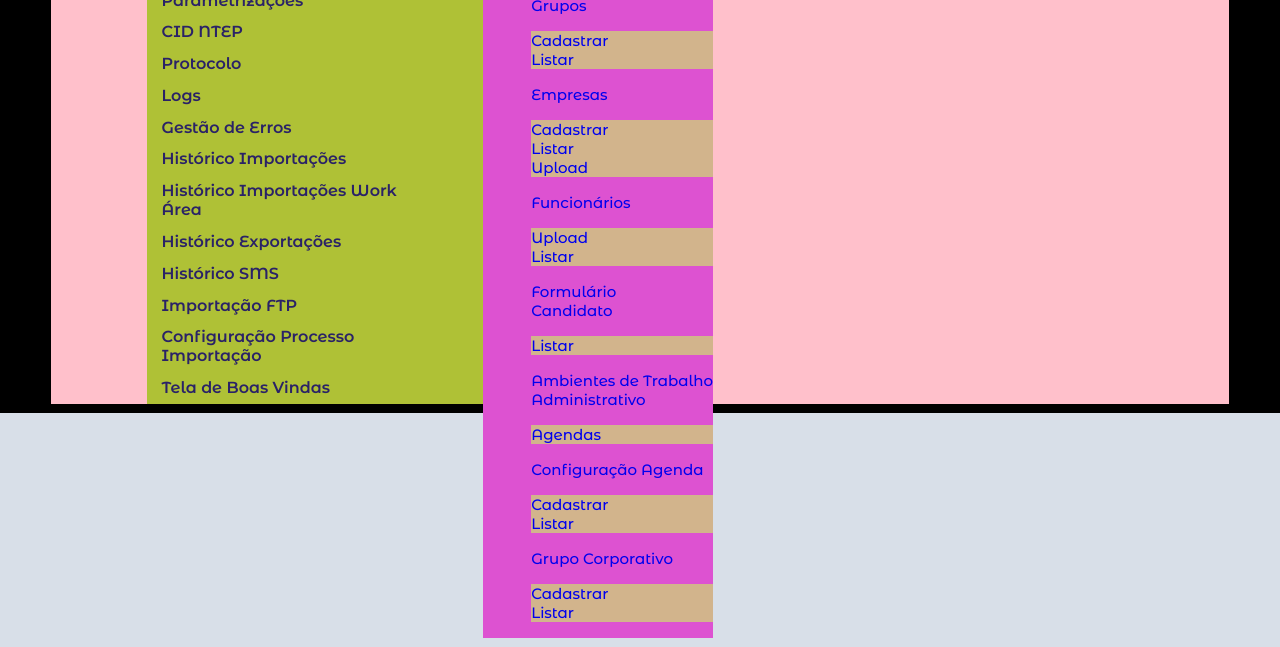
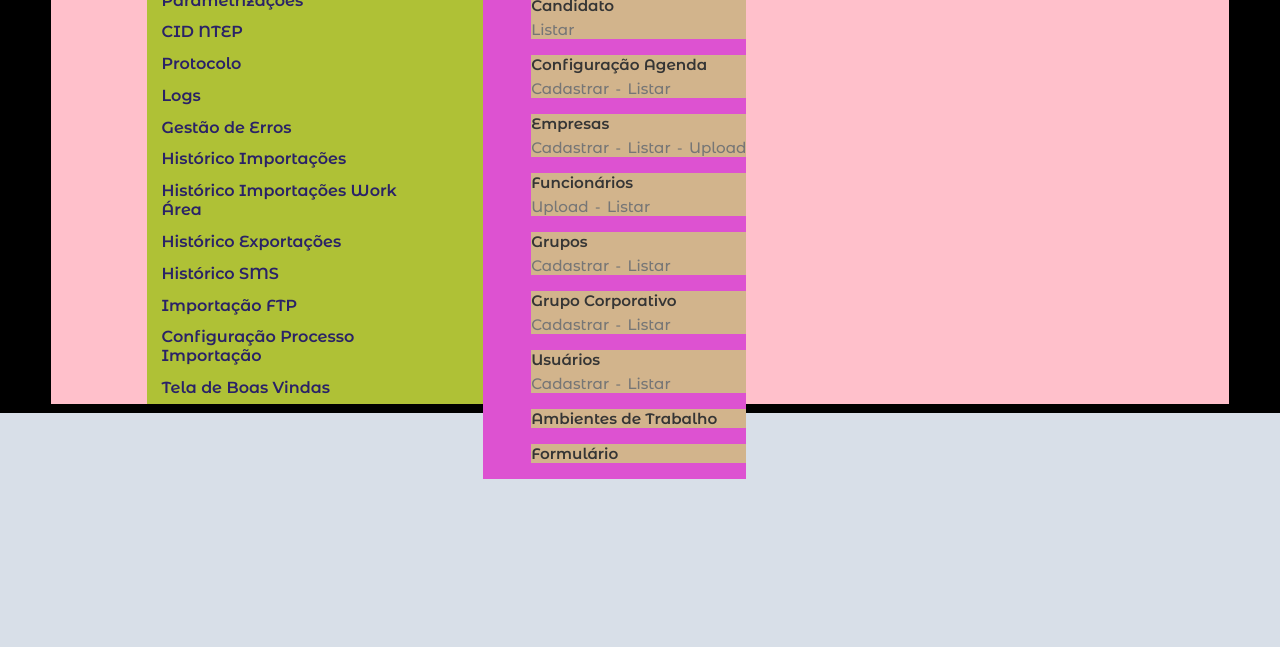
Before and after one commit to fernando-fernandes/faponline, a plain HTML site: page index.html in a window 1280 px wide. Shown: the part 153-800 px from the top of the page. Drawn offline with Linux system fonts and the light colour scheme.

Commit message:
cadastro do sistema

```diff
--- a/css/menu.scss
+++ b/css/menu.scss
@@ -186,20 +186,34 @@ body {
   margin: 1rem 0;
 
   h3 {
+    font-size: 0.95rem;
     color: v.$cinza-900;
     font-weight: 600;
+
+    a {
+      @extend h3;
+
+      &:hover {
+        text-decoration: underline;
+      }
+    }
   }
 
   p {
     display: flex;
     align-items: flex-end;
-    gap: 0.5rem;
-    margin-top: 0.3rem;
+    gap: 0.4rem;
+    margin-top: 5px;
     color: v.$cinza-700;
     font-weight: 500;
 
     a {
+      font-size: 0.95rem;
       color: inherit;
+
+      &:hover {
+        text-decoration: underline;
+      }
     }
   }
 }
--- a/index.html
+++ b/index.html
@@ -43,6 +43,135 @@
 
                     <!-- Subnível 2 -->
                     <ul class="submenu-2">
+
+                      <li id="item_administrativo" runat="server">
+                        <!-- <a href="javascript:void(0);">Administrativo</a> -->
+                        <div class="submenu-3">
+                          <h3>Administrativo</h3>
+                          <p>
+                            <a id="item_administrativo_agendas" runat="server" href="admin/administrativo/agenda">Agendas</a>
+                          </p>
+                          <!-- <li id="item_administrativo_agendas" runat="server">
+                            <a href="admin/administrativo/agenda">Agendas</a>
+                          </li> -->
+                        </div>
+                      </li>
+
+                      <li id="item_Candidato" runat="server">
+                        <!-- <a href="javascript:void(0);">Candidato</a> -->
+                        <div class="submenu-3">
+                          <h3>Candidato</h3>
+                          <p>
+                            <a id="item_candidato_listar" runat="server" href="admin/Candidato/Listar">Listar</a>
+                          </p>
+                          <!-- <li id="item_candidato_listar" runat="server">
+                            <a href="admin/Candidato/Listar">Listar</a>
+                          </li> -->
+                        </div>
+                      </li>
+
+                      <li id="item_disponibilidade_ambulatorio" runat="server">
+                        <!-- <a href="javascript:void(0);">Configuração Agenda</a> -->
+                        <div class="submenu-3">
+                          <h3>Configuração Agenda</h3>
+                          <p>
+                            <a id="item_disponibilidade_ambulatorio_cadastrar"
+                              runat="server" href="admin/DisponibilidadeAmbulatorio/Cadastrar">Cadastrar</a>
+                            <span>-</span>
+                            <a id="item_disponibilidade_ambulatorio_listar"
+                              runat="server" href="admin/DisponibilidadeAmbulatorio">Listar</a>
+                          </p>
+                          <!-- <li
+                            id="item_disponibilidade_ambulatorio_cadastrar"
+                            runat="server">
+                            <a href="admin/DisponibilidadeAmbulatorio/Cadastrar">Cadastrar</a>
+                          </li>
+                          <li
+                            id="item_disponibilidade_ambulatorio_listar"
+                            runat="server">
+                            <a href="admin/DisponibilidadeAmbulatorio">Listar</a>
+                          </li> -->
+                        </div>
+                      </li>
+
+                      <li id="item_empresa" runat="server">
+                        <!-- <a href="javascript:void(0);">Empresas</a> -->
+                        <div class="submenu-3">
+                          <h3>Empresas</h3>
+                          <p>
+                            <a id="item_empresa_cadastrar" runat="server" href="admin/empresa/cadastrar">Cadastrar</a>
+                            <span>-</span>
+                            <a id="item_empresa_listar" runat="server" href="admin/empresas">Listar</a>
+                            <span>-</span>
+                            <a id="item_empresa_upload" runat="server" href="admin/empresa/upload">Upload</a>
+                          </p>
+
+                          <!-- <li id="item_empresa_cadastrar" runat="server">
+                            <a href="admin/empresa/cadastrar">Cadastrar</a>
+                          </li>
+                          <li id="item_empresa_listar" runat="server">
+                            <a href="admin/empresas">Listar</a>
+                          </li>
+                          <li id="item_empresa_upload" runat="server">
+                            <a href="admin/empresa/upload">Upload</a>
+                          </li> -->
+                        </div>
+                      </li>
+
+                      <li id="item_funcionarios" runat="server">
+                        <!-- <a href="javascript:void(0);">Funcionários</a> -->
+                        <div class="submenu-3">
+                          <h3>Funcionários</h3>
+                          <p>
+                            <a id="item_funcionario_importacao" runat="server" href="admin/funcionario/importacao">Upload</a>
+                            <span>-</span>
+                            <a id="item_funcionario_listar" runat="server" href="admin/funcionario">Listar</a>
+                          </p>
+                          <!-- <li id="item_funcionario_importacao" runat="server">
+                            <a href="admin/funcionario/importacao">Upload</a>
+                          </li>
+                          <li id="item_funcionario_listar" runat="server">
+                            <a href="admin/funcionario">Listar</a>
+                          </li> -->
+                        </div>
+                      </li>
+
+                      <li id="item_grupo" runat="server">
+                        <!-- <a href="javascript:void(0);">Grupos</a> -->
+                        <div class="submenu-3">
+                          <h3>Grupos</h3>
+                          <p>
+                            <a id="item_grupo_cadastrar" runat="server" href="admin/Cadastrar-Grupo">Cadastrar</a>
+                            <span>-</span>
+                            <a id="item_grupo_listar" runat="server" href="admin/Grupos">Listar</a>
+                          </p>
+                          <!-- <li id="item_grupo_cadastrar" runat="server">
+                            <a href="admin/Cadastrar-Grupo">Cadastrar</a>
+                          </li>
+                          <li id="item_grupo_listar" runat="server">
+                            <a href="admin/Grupos">Listar</a>
+                          </li> -->
+                        </div>
+                      </li>
+
+                      <li id="item_grupo_corporativo" runat="server">
+                        <!-- <a href="javascript:void(0);">Grupo Corporativo</a> -->
+                        <div class="submenu-3">
+                          <h3>Grupo Corporativo</h3>
+                          <p>
+                            <a id="item_grupo_corporativo_cadastrar" runat="server" href="admin/processoReadmissao/Cadastrar">Cadastrar</a>
+                            <span>-</span>
+                            <a id="item_grupo_corporativo_listar" runat="server" href="admin/processoReadmissao/Listar">Listar</a>
+                          </p>
+                          <!-- <li id="item_grupo_corporativo_cadastrar" runat="server">
+                            <a href="admin/processoReadmissao/Cadastrar">Cadastrar</a>
+                          </li>
+                          <li id="item_grupo_corporativo_listar" runat="server">
+                            <a href="admin/processoReadmissao/Listar">Listar</a>
+                          </li> -->
+                        </div>
+                      </li>
+
                       <li id="item_usuario" runat="server">
                         <!-- <a href="javascript:void(0);">Usuários</a> -->
                         <!-- Subnível 3 -->
@@ -62,95 +191,16 @@
                         </div>
                       </li>
 
-                      <li id="item_grupo" runat="server">
-                        <a href="javascript:void(0);">Grupos</a>
-                        <ul class="submenu-3">
-                          <li id="item_grupo_cadastrar" runat="server">
-                            <a href="admin/Cadastrar-Grupo">Cadastrar</a>
-                          </li>
-                          <li id="item_grupo_listar" runat="server">
-                            <a href="admin/Grupos">Listar</a>
-                          </li>
-                        </ul>
+                      <li id="item_ambientesTrabalho" runat="server">
+                        <div class="submenu-3">
+                          <h3><a href="admin/Formulario/Ambiente">Ambientes de Trabalho</a></h3>
+                        </div>
                       </li>
 
-                      <li id="item_empresa" runat="server">
-                        <a href="javascript:void(0);">Empresas</a>
-                        <ul class="submenu-3">
-                          <li id="item_empresa_cadastrar" runat="server">
-                            <a href="admin/empresa/cadastrar">Cadastrar</a>
-                          </li>
-                          <li id="item_empresa_listar" runat="server">
-                            <a href="admin/empresas">Listar</a>
-                          </li>
-                          <li id="item_empresa_upload" runat="server">
-                            <a href="admin/empresa/upload">Upload</a>
-                          </li>
-                        </ul>
-                      </li>
-
-                      <li id="item_funcionarios" runat="server">
-                        <a href="javascript:void(0);">Funcionários</a>
-                        <ul class="submenu-3">
-                          <li id="item_funcionario_importacao" runat="server">
-                            <a href="admin/funcionario/importacao">Upload</a>
-                          </li>
-                          <li id="item_funcionario_listar" runat="server">
-                            <a href="admin/funcionario">Listar</a>
-                          </li>
-                        </ul>
-                      </li>
                       <li id="item_cadastro_formulario" runat="server">
-                        <a href="admin/Formulario/Formulario">Formulário</a>
-                      </li>
-                      <li id="item_Candidato" runat="server">
-                        <a href="javascript:void(0);">Candidato</a>
-                        <ul class="submenu-3">
-                          <li id="item_candidato_listar" runat="server">
-                            <a href="admin/Candidato/Listar">Listar</a>
-                          </li>
-                        </ul>
-                      </li>
-
-                      <li id="item_ambientesTrabalho" runat="server">
-                        <a href="admin/Formulario/Ambiente">Ambientes de Trabalho</a>
-                      </li>
-
-                      <li id="item_administrativo" runat="server">
-                        <a href="javascript:void(0);">Administrativo</a>
-                        <ul class="submenu-3">
-                          <li id="item_administrativo_agendas" runat="server">
-                            <a href="admin/administrativo/agenda">Agendas</a>
-                          </li>
-                        </ul>
-                      </li>
-
-                      <li id="item_disponibilidade_ambulatorio" runat="server">
-                        <a href="javascript:void(0);">Configuração Agenda</a>
-                        <ul class="submenu-3">
-                          <li
-                            id="item_disponibilidade_ambulatorio_cadastrar"
-                            runat="server">
-                            <a href="admin/DisponibilidadeAmbulatorio/Cadastrar">Cadastrar</a>
-                          </li>
-                          <li
-                            id="item_disponibilidade_ambulatorio_listar"
-                            runat="server">
-                            <a href="admin/DisponibilidadeAmbulatorio">Listar</a>
-                          </li>
-                        </ul>
-                      </li>
-
-                      <li id="item_grupo_corporativo" runat="server">
-                        <a href="javascript:void(0);">Grupo Corporativo</a>
-                        <ul class="submenu-3">
-                          <li id="item_grupo_corporativo_cadastrar" runat="server">
-                            <a href="admin/processoReadmissao/Cadastrar">Cadastrar</a>
-                          </li>
-                          <li id="item_grupo_corporativo_listar" runat="server">
-                            <a href="admin/processoReadmissao/Listar">Listar</a>
-                          </li>
-                        </ul>
+                        <div class="submenu-3">
+                          <h3><a href="admin/Formulario/Formulario">Formulário</a></h3>
+                        </div>
                       </li>
                     </ul>
                   </li>
```
Also changed, not shown: css/menu.css, 1 other file.
